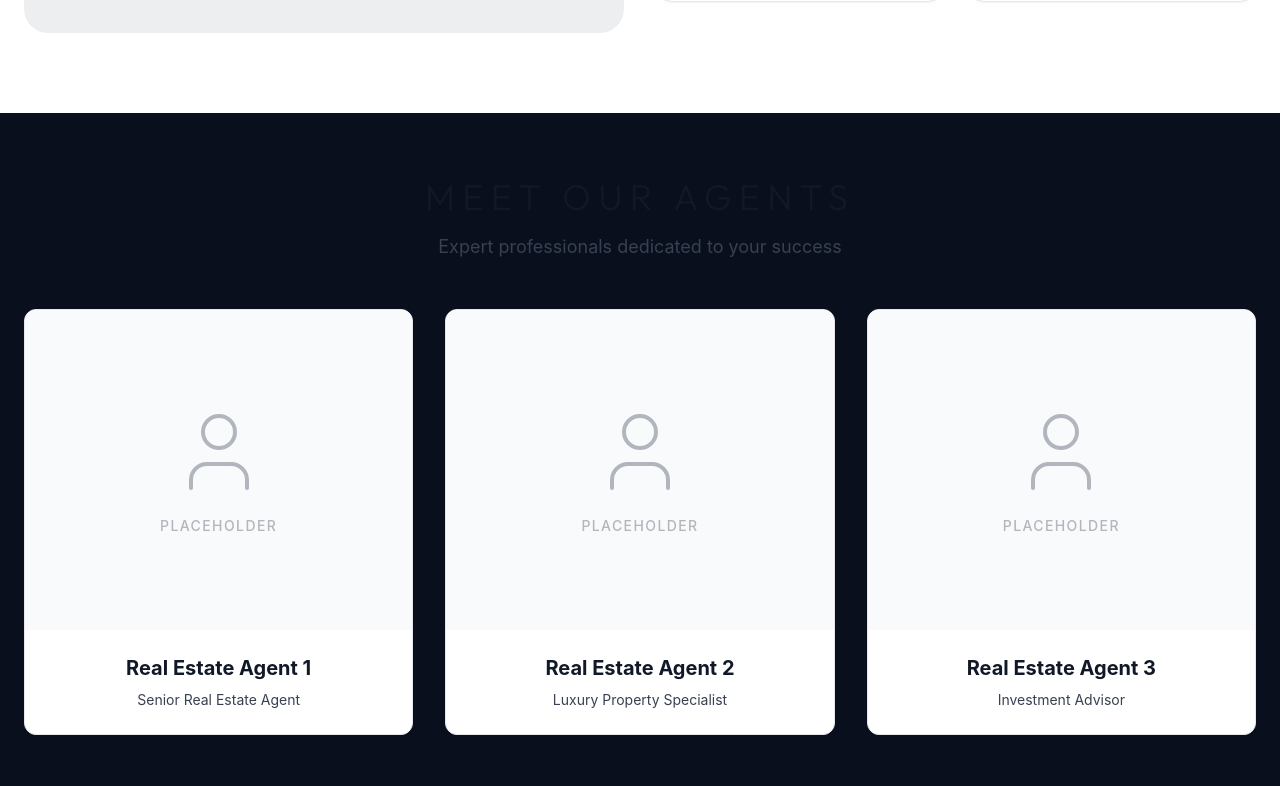
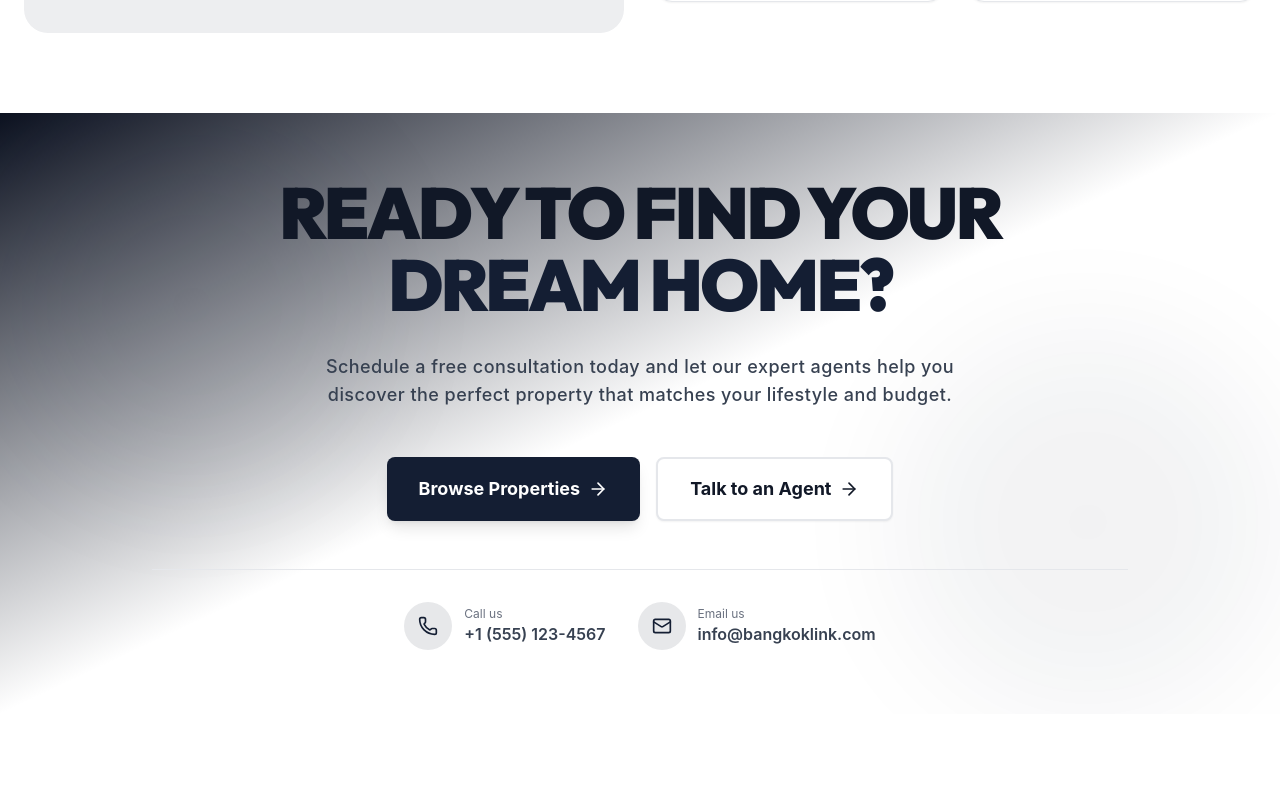
Before and after one commit to yummyvalmm/bangkoklink, a React (Vite) app: page / in a window 1280 px wide. Shown: the part 4634-5420 px from the top of the page. Built offline with nearby package versions, Linux system fonts and the light colour scheme.

Commit message:
feat: remove Meet Our Agents section from Home

```diff
--- a/src/pages/Home.tsx
+++ b/src/pages/Home.tsx
@@ -1,11 +1,10 @@
 import Hero from '../components/Hero';
 import PropertyCard from '../components/PropertyCard';
-import AgentCard from '../components/AgentCard';
 import Contact from '../components/Contact';
 import HowItWorks from '../components/HowItWorks';
 import Testimonials from '../components/Testimonials';
 import FinalCTA from '../components/FinalCTA';
-import { properties, agents } from '../data';
+import { properties } from '../data';
 
 const Home = () => {
     return (
@@ -74,24 +73,6 @@ const Home = () => {
                 </div>
             </section>
 
-            {/* Agents Section */}
-            <section id="agents" className="py-16">
-                <div className="max-w-7xl mx-auto px-6">
-                    <div className="text-center mb-12">
-                        <h2 className="text-3xl md:text-4xl font-display font-light mb-4 text-text-primary uppercase tracking-[0.2em]">Meet Our Agents</h2>
-                        <p className="text-text-secondary text-lg">
-                            Expert professionals dedicated to your success
-                        </p>
-                    </div>
-
-                    <div className="grid md:grid-cols-3 gap-8">
-                        {agents.map((agent) => (
-                            <AgentCard key={agent.id} agent={agent} />
-                        ))}
-                    </div>
-                </div>
-            </section>
-
             {/* Final CTA Section */}
             <FinalCTA />
 
```
